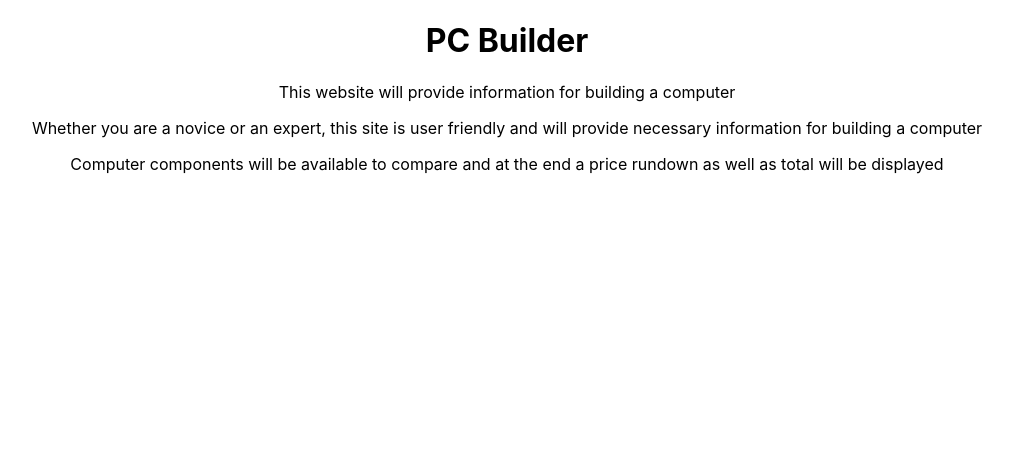
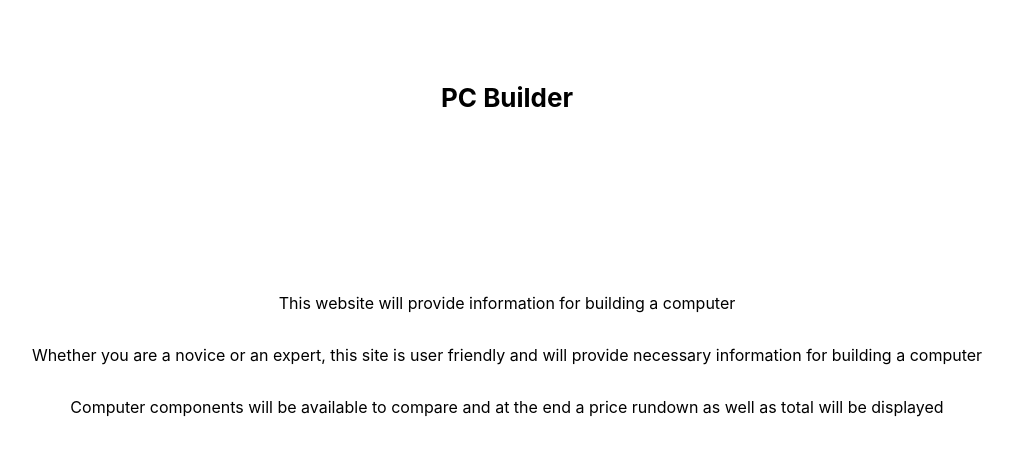
Before and after one commit to DannyNguyenCode/PCBuilder, a React (Create React App) app in the folder pc-builder/: page / in a window 1280 px wide. Shown: the top 456 px of the page, without its empty margins (133-1146 px from the left). Built offline with nearby package versions, Linux system fonts and the light colour scheme.

Commit message:
Added classnames for css changes in App.js

```diff
--- a/pc-builder/src/App.js
+++ b/pc-builder/src/App.js
@@ -4,16 +4,18 @@
 function App() {
   return (
     <div className="App">
-      <h1>PC Builder</h1>
+      <h1 className="app-header">PC Builder</h1>
+      <div className="paragraph">
         <p>This website will provide information for building a computer</p>
         <p>
           Whether you are a novice or an expert, this site is user friendly and
           will provide necessary information for building a computer
         </p>
         <p>
-        Computer components will be available to compare and at the end a price
-        rundown as well as total will be displayed
+          Computer components will be available to compare and at the end a
+          price rundown as well as total will be displayed
         </p>
+      </div>
     </div>
   );
 }
```
Lines whose indentation alone changed are shown as unchanged.
